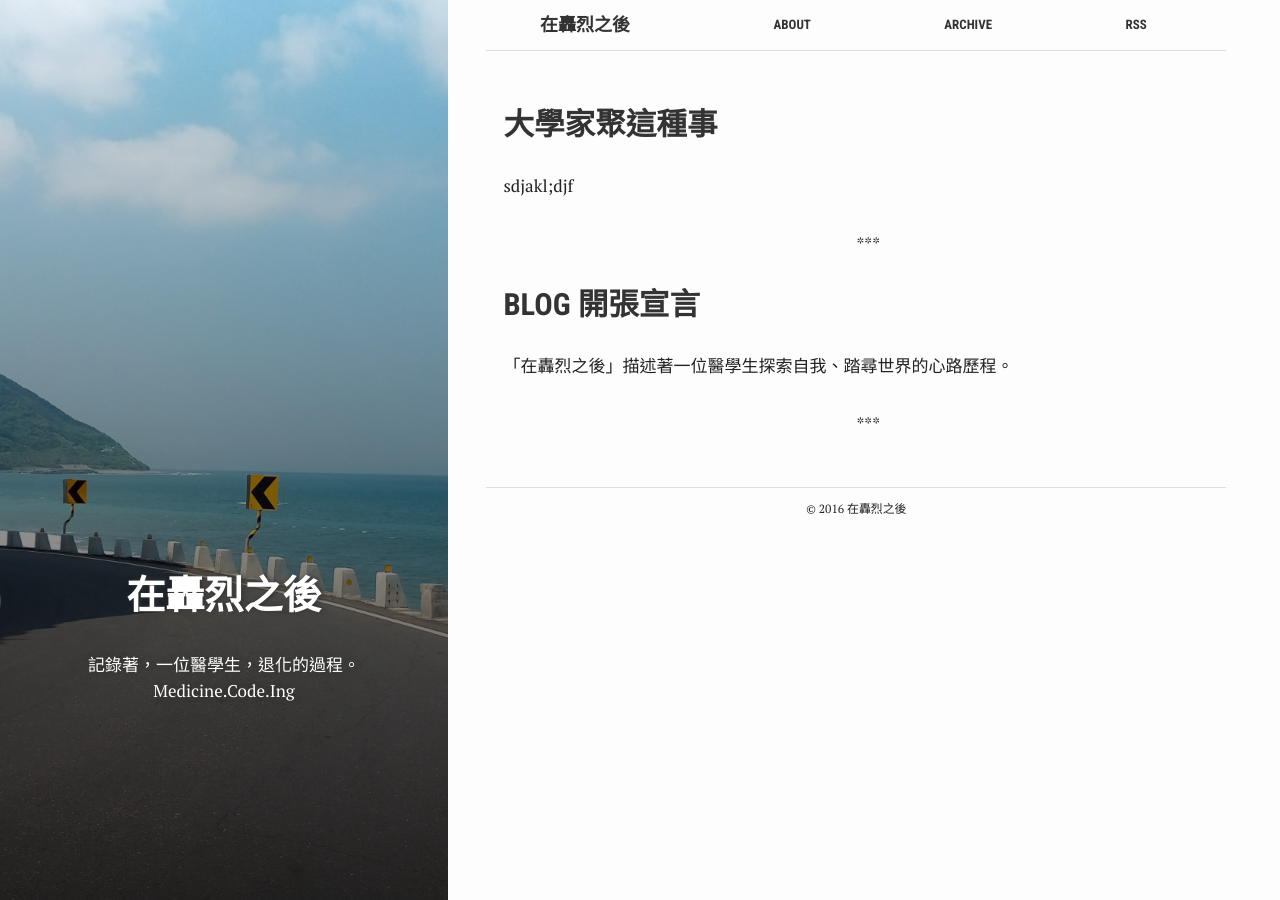
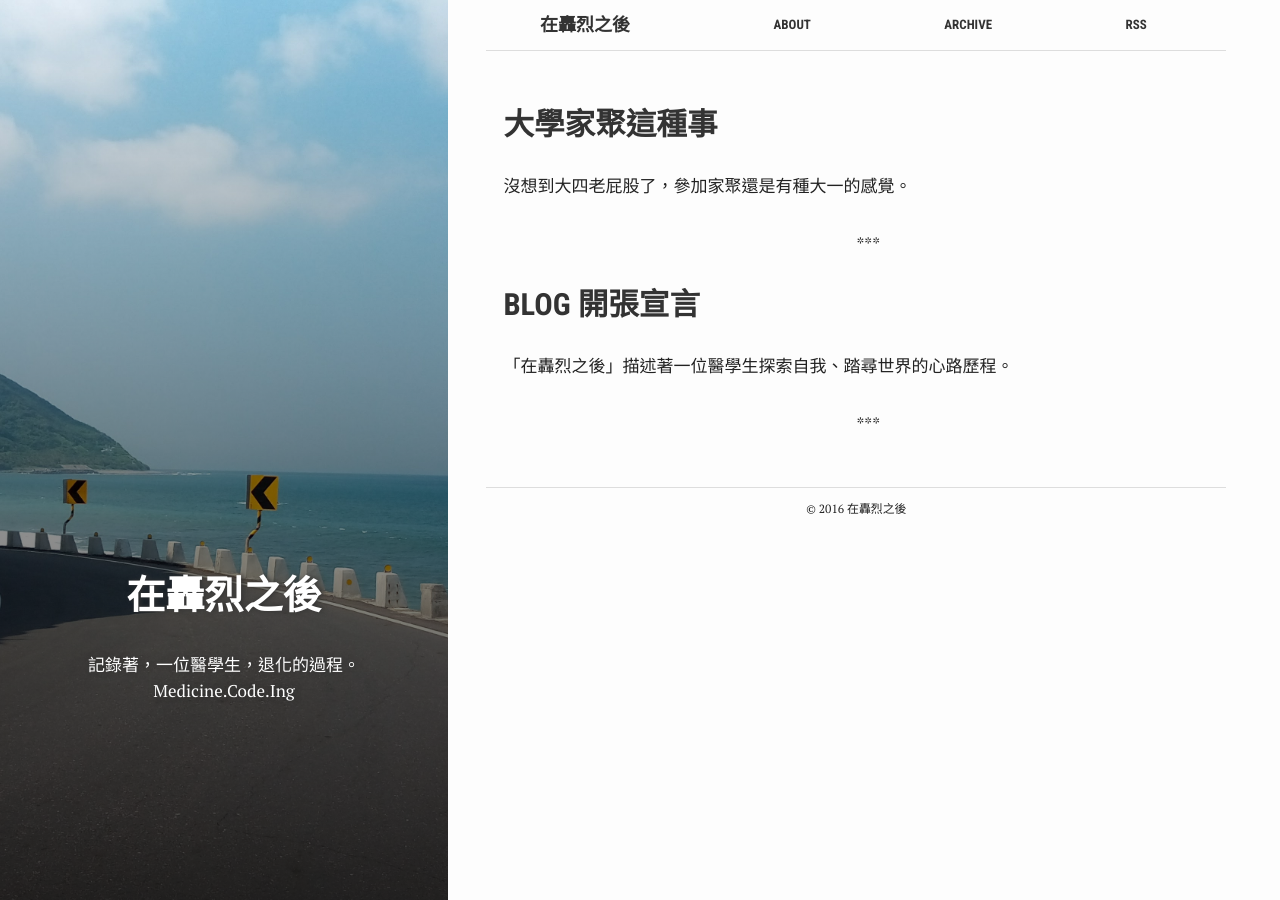
Before and after one commit to nps798/nps798.github.io, a Jekyll site: the page built from index.html, in a window 1280 px wide. Built offline with Jekyll 4.4.1, drawn with Linux system fonts in a browser that asks for light colours; some of the changed lines change nothing that is shown.

Commit message:
add new post 2016 09 28

```diff
--- a/_posts/2016-09-28-大學家聚這種事.md
+++ b/_posts/2016-09-28-大學家聚這種事.md
@@ -1 +1,25 @@
-sdjakl;djf
+---
+bg: "received_787178331378146.jpeg"
+layout: post
+title:  大學家聚這種事
+crawlertitle: "大學家聚這種事"
+summary: "沒想到大四老屁股了，參加家聚還是有種大一的感覺。"
+date:   2016-09-28
+categories: posts
+tags: ['Personal']
+author: nps798
+---
+
+沒想到大四老屁股了，參加家聚還是有種大一的感覺。
+
+記下今天聽到一句話「不枉此生讀成大」。
+善用大一二，充實自己，了解自己。
+
+但是，對我來說，我覺得與其參加外務，不如說我們應該從參加各種外務，去了解自己的真實屬性是什麼？
+你有沒有透過這些外務，找到自己真正熱情所在。
+有沒有透過這些外務，發覺自己的強項、弱項在哪。
+有沒有透過這些外務，找到平衡自己心情、度量自己能力、規劃自己生活的方法。
+
+這才是重點！
+
+小記於 2016 09 28 Med ßß家聚
```
